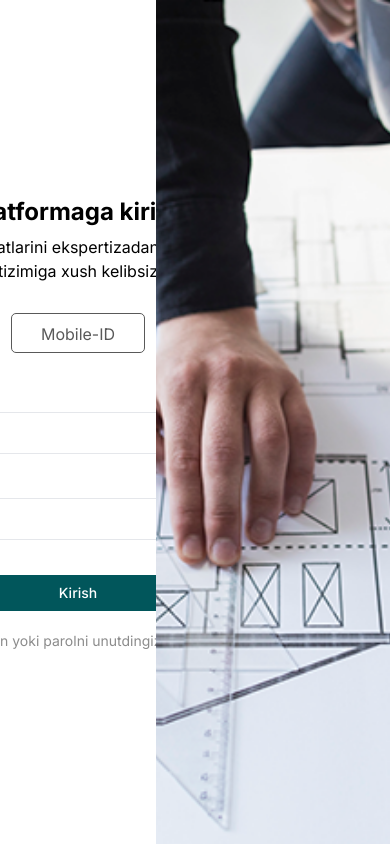
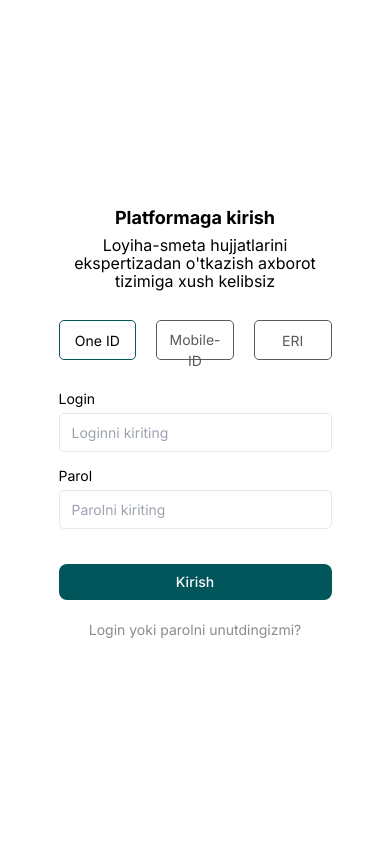
Before and after one commit to bekhruzsalimovsobirovich/tmsiti, a Vue app: page / in a window 390 px wide. Built offline with nearby package versions, Linux system fonts and the light colour scheme.

Commit message:
login page responsive ready

```diff
--- a/src/components/auth/LoginComponent.vue
+++ b/src/components/auth/LoginComponent.vue
@@ -1,15 +1,16 @@
 <template>
   <div class="flex justify-center h-[100vh] w-full">
-    <div class="login flex flex-col text-center justify-center w-[40%] justify-center items-center">
-      <div class="w-[450px]">
+
+    <div class="login flex flex-col text-center justify-center w-[70%] md:w-[40%] justify-center items-center">
+      <div class="w-full md:w-[450px]">
         <div class="top mb-[30px]">
-          <h1 class="font-bold text-[24px] mb-[5px]">Platformaga kirish</h1>
-          <p class="color-[#393C4E] text-center leading-[24px]">
+          <h1 class="font-bold text-[18px] md:text-[24px] mb-[5px]">Platformaga kirish</h1>
+          <p class="color-[#393C4E] text-center leading-[18px] md:leading-[24px]">
             Loyiha-smeta hujjatlarini ekspertizadan o'tkazish axborot tizimiga xush kelibsiz
           </p>
         </div>
         <div class="bottom">
-          <div class="buttons flex items-center justify-between mb-[30px]">
+          <div class="buttons flex items-center justify-between gap-[20px] mb-[30px]">
             <button
               v-for="(tab,index) in tabs"
               :key="index"
@@ -18,19 +19,19 @@
                 'text-[#000] border-[#01565B]' : activeTab === index,
                 'text-[#595959] border-[#595959]' :activeTab !== index
               }"
-              class="btn w-[134px] h-[40px] py-[8px] px-[12px] border-[1px] rounded-[5px] bg-[#fff]"
+              class="btn w-full md:w-[134px] h-[40px] py-[8px] px-[8px] md:px-[12px] border-[1px] rounded-[5px] text-[14px] bg-[#fff]"
             >{{tab}}</button>
           </div>
           <div class="form">
             <form class="flex flex-col">
               <div v-if="activeTab === 0">
                 <div class="flex flex-col text-start mb-[15px]">
-                  <label for="login" class="mb-[5px] font-[400] leading-[24px]">Login</label>
-                  <input class="border-[1px] rounded-[5px] py-[8px] outline-none px-[12px] rounded-[#f0f0f0]" id="login" type="text" placeholder="Loginni kiriting">
+                  <label for="login" class="mb-[5px] font-[400] leading-[18px] text-[14px] md:text-[16px] md:leading-[24px]">Login</label>
+                  <input class="border-[1px] rounded-[5px] py-[8px] outline-none px-[12px] rounded-[#f0f0f0] text-[14px] md:text-[16px]" id="login" type="text" placeholder="Loginni kiriting">
                 </div>
                 <div class="flex flex-col text-start mb-[35px]">
-                  <label for="password" class="mb-[5px] font-[400] leading-[24px]">Parol</label>
-                  <input class="border-[1px] rounded-[5px] py-[8px] outline-none px-[12px] rounded-[#f0f0f0]" id="password" type="password" placeholder="Parolni kiriting">
+                  <label for="password" class="mb-[5px] font-[400] leading-[18px] text-[14px] md:text-[16px] md:leading-[24px]">Parol</label>
+                  <input class="border-[1px] rounded-[5px] py-[8px] outline-none px-[12px] rounded-[#f0f0f0] text-[14px] md:text-[16px]" id="password" type="password" placeholder="Parolni kiriting">
                 </div>
                 <div class="flex flex-col">
                   <button class="rounded-[8px] mb-[20px] text-[#fff] leading-[20px] text-[14px] font-[500] bg-[#01565B] py-[8px] outline-none px-[12px] rounded-[#f0f0f0]">Kirish</button>
@@ -39,18 +40,18 @@
               </div>
               <div v-if="activeTab === 1">
                 <div class="flex flex-col text-start mb-[15px]">
-                  <label for="phone" class="mb-[10px] font-[400] leading-[24px]">Telefon raqam</label>
-                  <input class="border-[1px] rounded-[5px] py-[8px] outline-none px-[12px] rounded-[#f0f0f0]" id="phone" type="text" placeholder="Telefon raqamni kiriting">
+                  <label for="phone" class="mb-[10px] font-[400] text-[14px] leading-[18px] md:text-[16px] md:leading-[24px]">Telefon raqam</label>
+                  <input class="border-[1px] rounded-[5px] py-[8px] outline-none px-[12px] rounded-[#f0f0f0] text-[14px] md:text-[16px] md:leading-[24px]" id="phone" type="text" placeholder="Telefon raqamni kiriting">
                 </div>
                 <div class="flex flex-col">
-                  <p class="text-[#8c8c8c] mb-[20px] text-start font-[400] text-[14px] leading-[20px]">Tizimga kirish uchun Mobile-ID xizmati telefon raqamingizga ulangan bo'lishi kerak.</p>
-                  <button class="rounded-[8px] mb-[20px] text-[#fff] leading-[20px] text-[14px] font-[500] bg-[#01565B] py-[8px] outline-none px-[12px] rounded-[#f0f0f0]">SMS kodni olish</button>
+                  <p class="text-[#8c8c8c] mb-[20px] text-start font-[400] text-[14px] leading-[18px] md:leading-[20px]">Tizimga kirish uchun Mobile-ID xizmati telefon raqamingizga ulangan bo'lishi kerak.</p>
+                  <button class="rounded-[8px] mb-[20px] text-[#fff] leading-[18px] md:leading-[20px] text-[14px] font-[500] bg-[#01565B] py-[8px] outline-none px-[12px] rounded-[#f0f0f0]">SMS kodni olish</button>
                 </div>
               </div>
               <div v-if="activeTab === 2">
                 <div class="flex flex-col text-start mb-[15px]">
-                  <label for="eri" class="mb-[5px] font-[400] leading-[24px]">Eri kaliti</label>
-                  <input class="border-[1px] rounded-[5px] py-[8px] outline-none px-[12px] rounded-[#f0f0f0]" id="eri" type="text" placeholder="ERI kalitini kiriting">
+                  <label for="eri" class="mb-[5px] font-[400] text-[14px] leading-[18px] md:text-[16px] md:leading-[24px]">Eri kaliti</label>
+                  <input class="border-[1px] rounded-[5px] py-[8px] outline-none px-[12px] rounded-[#f0f0f0] text-[14px] md:text-[16px]" id="eri" type="text" placeholder="ERI kalitini kiriting">
                 </div>
                 <div class="flex flex-col">
                   <button class="rounded-[8px] mb-[20px] text-[#fff] leading-[20px] text-[14px] font-[500] bg-[#01565B] py-[8px] outline-none px-[12px] rounded-[#f0f0f0]">Kirish</button>
@@ -61,9 +62,11 @@
         </div>
       </div>
     </div>
-    <div class="content bg-[] w-[60%]">
+
+    <div class="content bg-[] w-[60%] hidden xl:block">
       <img class="h-[100vh] w-full object-cover" src="/public/images/architecture-company.webp" alt="architect">
     </div>
+
   </div>
 </template>
 
--- a/tailwind.config.js
+++ b/tailwind.config.js
@@ -3,7 +3,17 @@ module.exports = {
   purge: ['./index.html', './src/**/*.{vue,js,ts,jsx,tsx}'],
   darkMode: false, // or 'media' or 'class'
   theme: {
-    extend: {},
+    extend: {
+      screens:{
+        'xs':'320px',
+        'sm': '640px',
+        'md':'870px',
+        'lg': '1024px',
+        'xl': '1280px',
+        '2xl': '1536px',
+        '3xl': '1920px'
+      },
+    },
   },
   variants: {
     extend: {},
```
